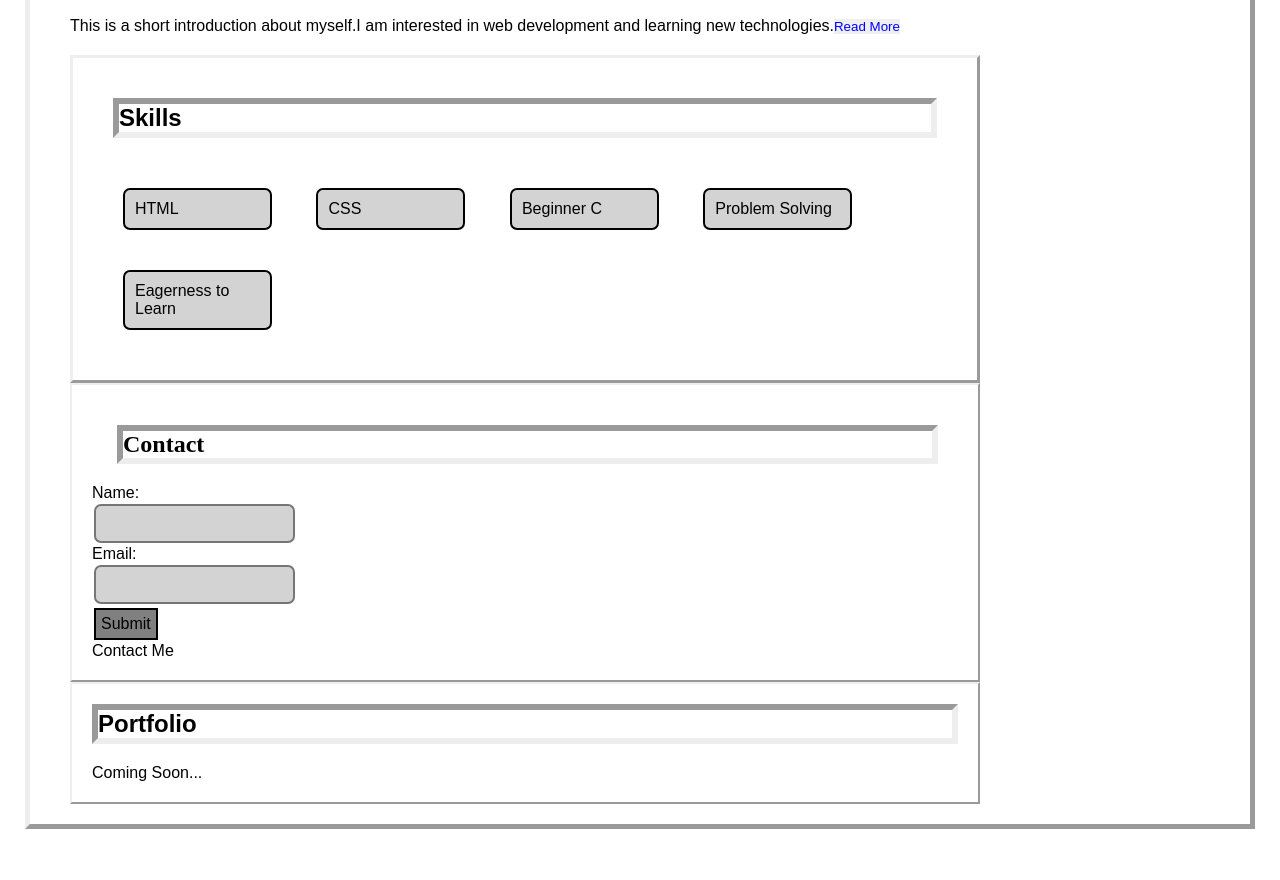
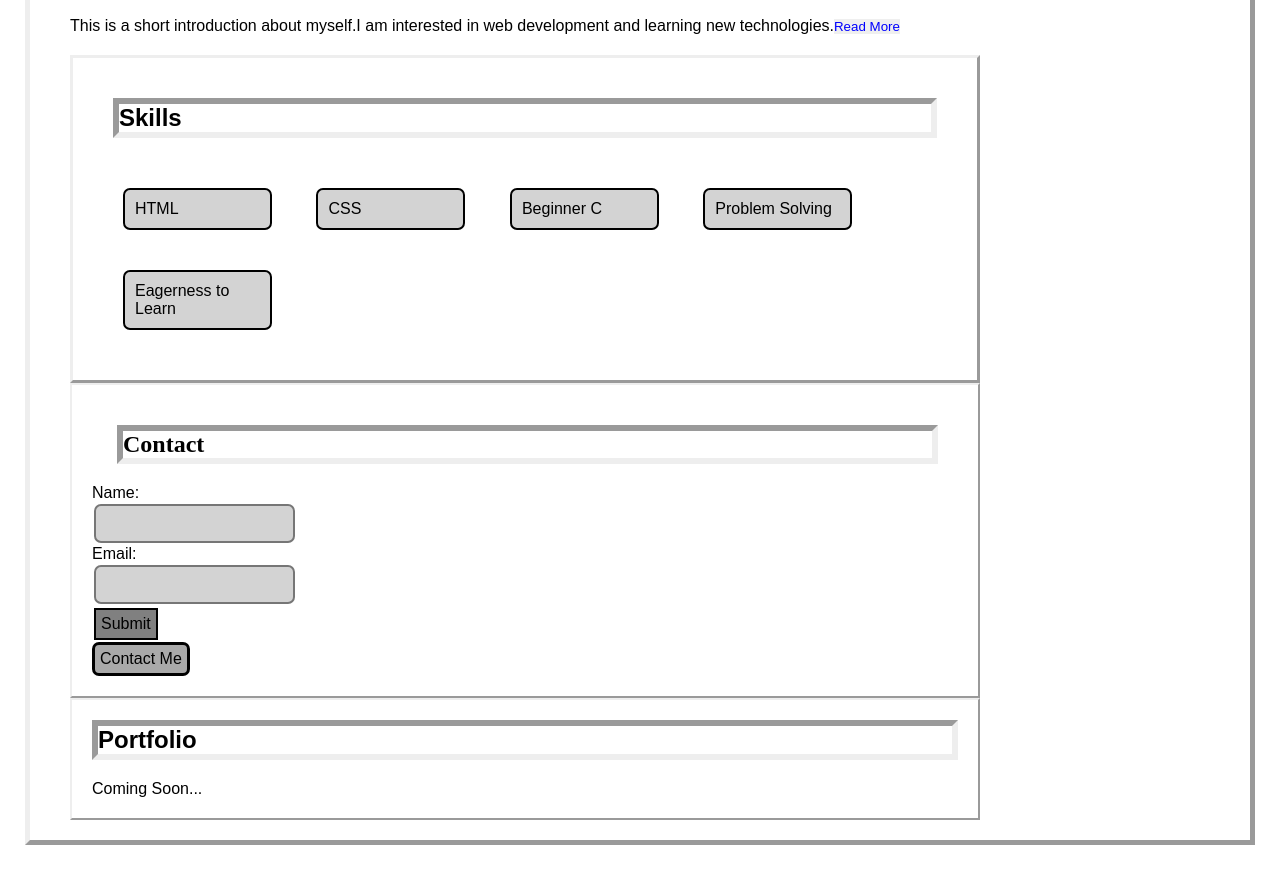
Before and after one commit to Mw-Ray/Profile-Page, a plain HTML site: page index.html in a window 1280 px wide. Shown: the part 170-1050 px from the top of the page. Drawn offline with Linux system fonts and the light colour scheme.

Commit message:
Profile page Styling

```diff
--- a/style.css
+++ b/style.css
@@ -1,6 +1,9 @@
 *{
     padding: 0%;
     margin: 0%;
+    border: 0%;
+    border-style: none;
+
 }
 body{
     border-style: outset;
@@ -86,6 +89,18 @@ p{
     font-weight: normal;
     border-style: solid;
 }
+.Contact input[type="button"]:hover{
+    background-color: lightgray;
+}
+.Contact span{
+    border-style: solid;
+    font-size : medium;
+    padding: 5px;
+    display: inline-block;
+    background-color: darkgray;
+    border-radius : 7px;
+}
+
 .Portfolio{
      border-style: outset;
     border-width: 2px;
```
